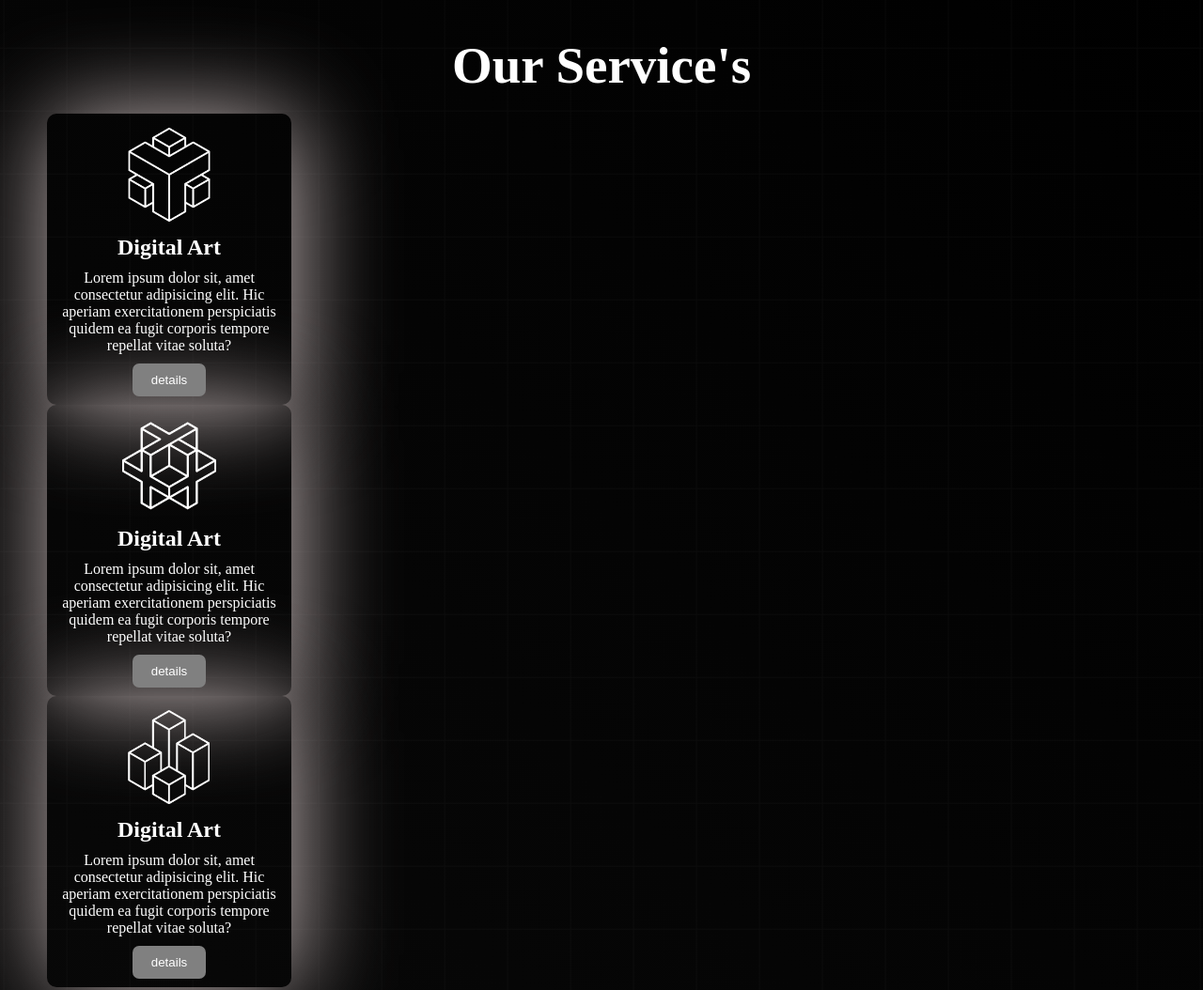
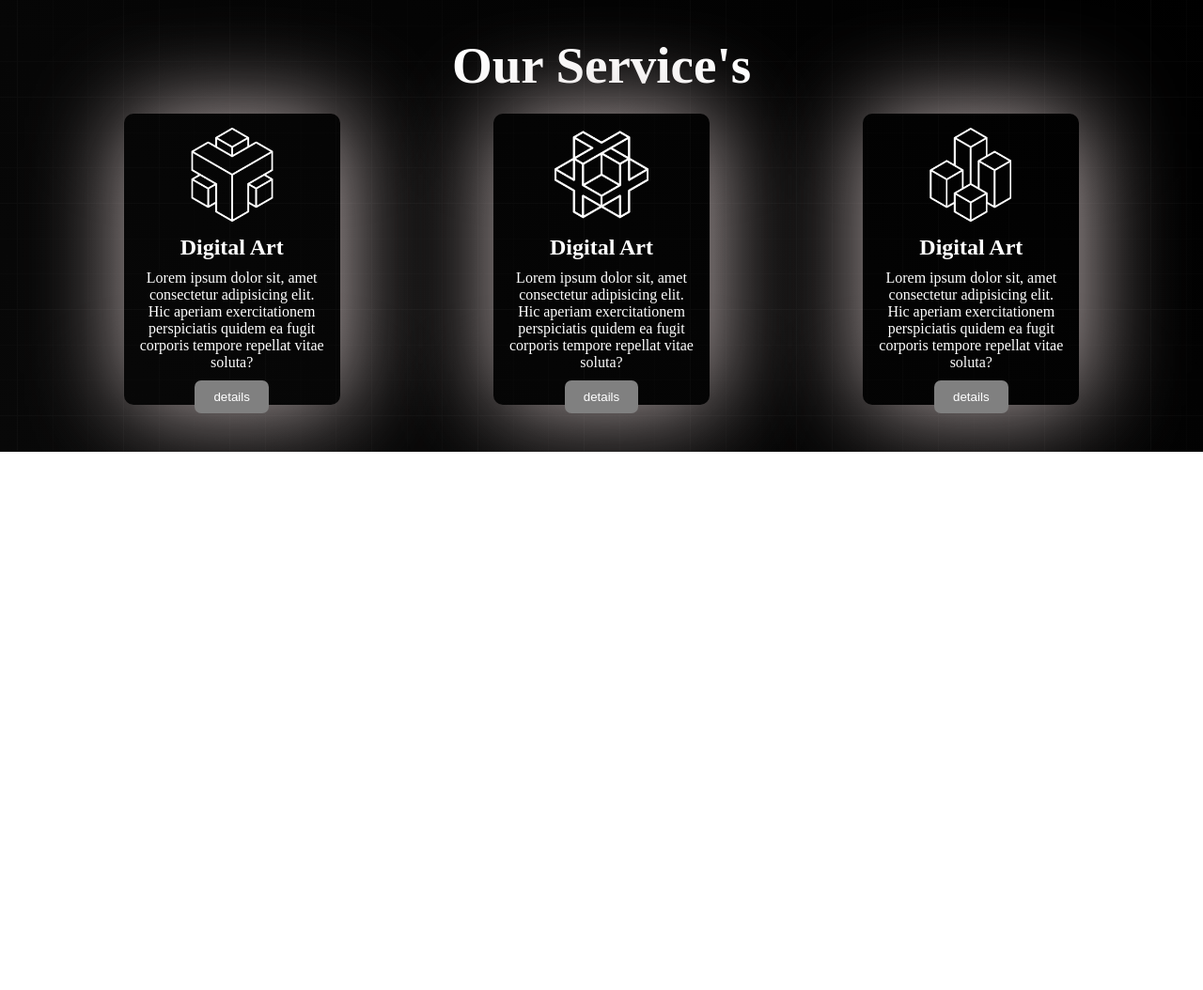
Before and after one commit to Mahmud256/practice-2, a plain HTML site: page index.html in a window 1280 px wide. Shown: the part 1340-2394 px from the top of the page at 94% size. After the commit the page ends 1821 px from the top, so only its background shows below. Drawn offline with Linux system fonts and the light colour scheme.

Commit message:
fifth commit

```diff
--- a/style.css
+++ b/style.css
@@ -88,8 +88,13 @@
     background-repeat: no-repeat;
 }
 
+.box-container {
+    display: flex;
+    justify-content: space-around;
+}
+
 .box {
-    width: 230px;
+    width: 200px;
     height: 280px;
     box-shadow: #c7baba 4px 2px 105px;
     color: white;
```
